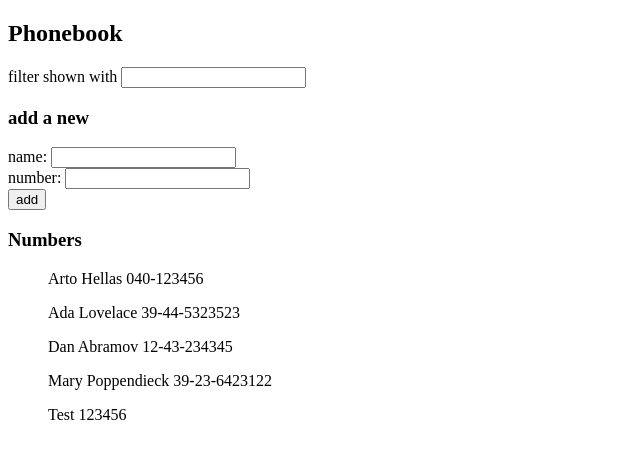
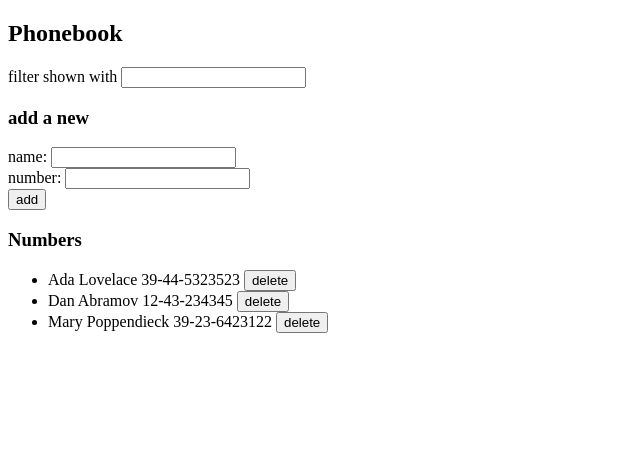
Before and after one commit to basakamasya/Full-Stack-Web-Dev, a React (Create React App) app in the folder part2/phonebook/: page / in a window 1280 px wide. Shown: the top 458 px of the page, without its empty margins (0-640 px from the left). Built offline with nearby package versions, Linux system fonts and the light colour scheme; data requests are answered from the project's data file.

Commit message:
2.17 implemented

```diff
--- a/part2/phonebook/db.json
+++ b/part2/phonebook/db.json
@@ -1,10 +1,5 @@
 {
   "persons": [
-    {
-      "name": "Arto Hellas",
-      "number": "040-123456",
-      "id": 1
-    },
     {
       "name": "Ada Lovelace",
       "number": "39-44-5323523",
@@ -19,11 +14,6 @@
       "name": "Mary Poppendieck",
       "number": "39-23-6423122",
       "id": 4
-    },
-    {
-      "name": "Test",
-      "number": "123456",
-      "id": 5
     }
   ]
 }
--- a/part2/phonebook/src/App.js
+++ b/part2/phonebook/src/App.js
@@ -37,6 +37,21 @@ const App = () => {
     }
   }
 
+  const deletePerson = (id) => {
+    if (persons.find((person)=> person.id === id) !== undefined) {
+      if (window.confirm(`Delete ${persons.find((person)=> person.id === id).name} ?`)) {
+        //window.open("exit.html", "Thanks for Visiting!");
+        personService
+      .deletePerson({ id })
+      .then(returned => {
+        setPersons(persons.filter((person) => person.id !== id))
+        setNewName('')
+        setNewNumber('')
+      })
+      }
+    }
+  }
+
   const handleNameChange = (event) => {
     setNewName(event.target.value)
   }
@@ -69,7 +84,7 @@ const App = () => {
 
       <h3>Numbers</h3>
 
-      <Persons personsToShow={personsToShow}/>
+      <Persons personsToShow={personsToShow} deletePerson={deletePerson}/>
     </div>
   )
 }
--- a/part2/phonebook/src/components/Persons.js
+++ b/part2/phonebook/src/components/Persons.js
@@ -1,7 +1,7 @@
 const Persons = (props) =>
 <ul>
   {props.personsToShow.map(person =>
-          <p key={person.name}> {person.name} {person.number} </p> )}
+          <li key={person.name}> {person.name} {person.number} <button onClick={() => props.deletePerson(person.id)}>delete</button></li> )}
 </ul>
 
 export default Persons
--- a/part2/phonebook/src/services/persons.js
+++ b/part2/phonebook/src/services/persons.js
@@ -2,17 +2,23 @@ import axios from 'axios'
 
 const baseUrl = 'http://localhost:3001/persons'
 
-const getAll = async () => {
+const getAll = () => {
   const request = axios.get(baseUrl)
   return request.then(response => response.data)
 }
 
-const create = async newObject => {
+const create = newObject => {
   const request = axios.post(baseUrl, newObject)
+  return request.then(response => response.data)
+}
+
+const deletePerson = (person) => {
+  const request = axios.delete(`${baseUrl}/${person.id}`)
   return request.then(response => response.data)
 }
 
 export default {
   getAll: getAll,
   create: create,
+  deletePerson: deletePerson
 }
```
